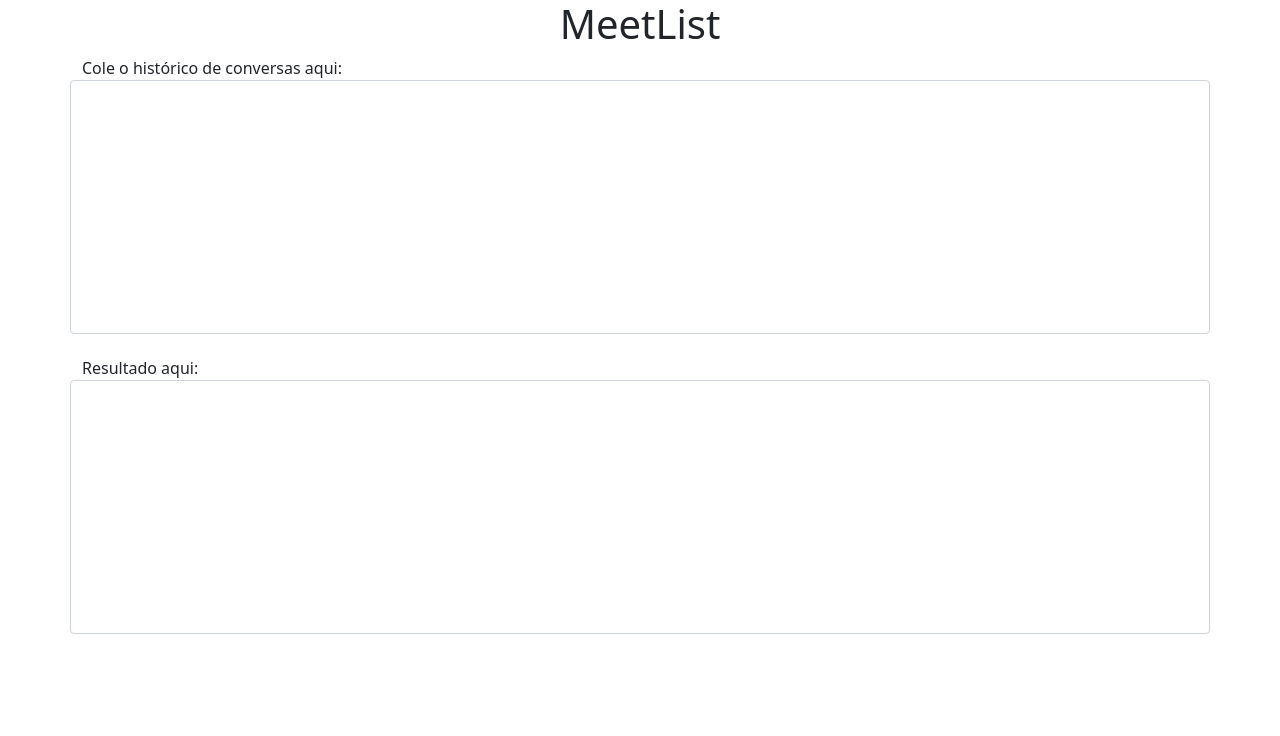
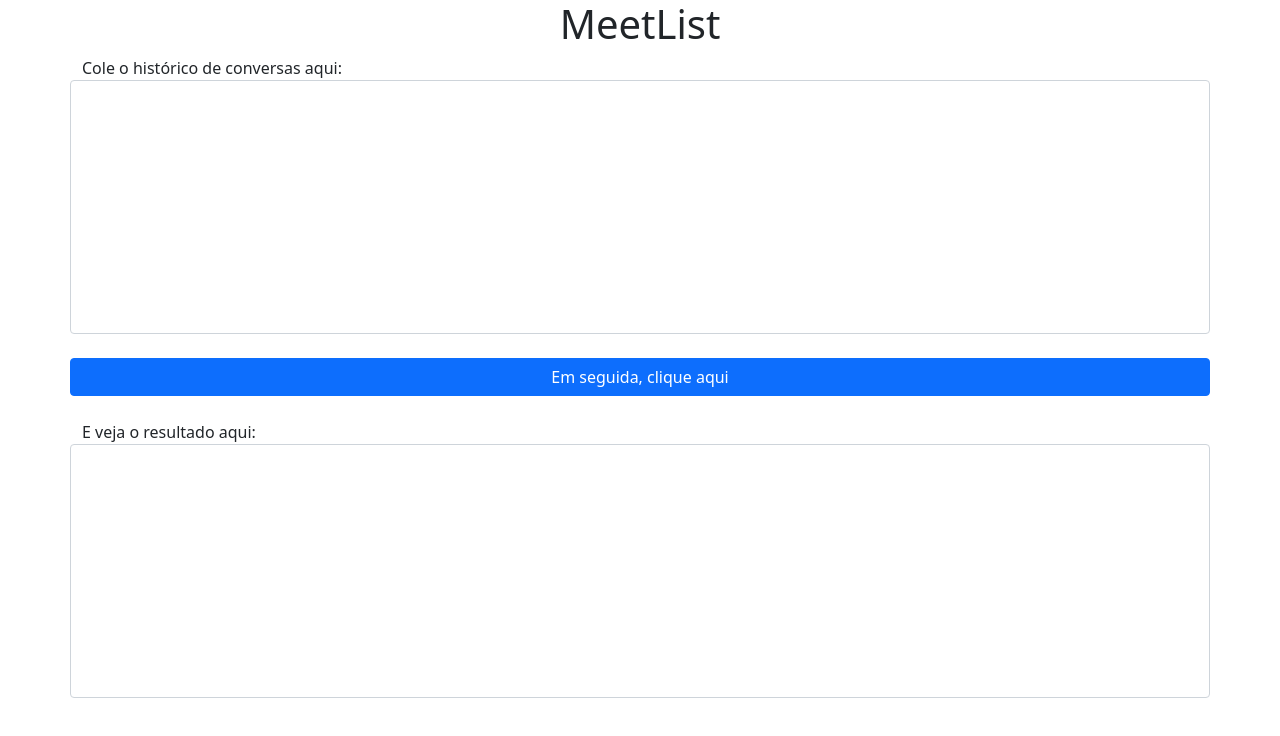
Before and after one commit to GS-bit/meetlist, a plain HTML site: page index.html in a window 1280 px wide. Drawn offline with nearby package versions, Linux system fonts and the light colour scheme.

Commit message:
Update index.html
Inclusão de um botão para iniciar o processo de transformação do histórico de conversas em uma lista organizada.

```diff
--- a/index.html
+++ b/index.html
@@ -22,15 +22,19 @@
 				<label>Cole o histórico de conversas aqui:</label>
 				</div>
 				<div class="row">
-				<textarea id="input" rows=10 class="form-control" style="resize: none; height:100%; background-color:#FFF" onchange="genList()"></textarea>
+				<textarea id="input" rows=10 class="form-control" style="resize: none; height:100%; background-color:#FFF"></textarea>
 				</div>
 			</div>
 		</div>
 
-		<div class="row" style="margin-top:2%">
+		<div class="row mt-4">
+			<input type="button" class="btn btn-primary" value="Em seguida, clique aqui" onclick="genList()" />
+		</div>
+
+		<div class="row mt-4">
 			<div class="form-group">
 				<div class="row">
-				<label>Resultado aqui:</label>
+				<label>E veja o resultado aqui:</label>
 				</div>
 				<div class="row">
 				<textarea id="output" rows=10 class="form-control" readonly=false style="resize: none; height:100%; background-color:#FFF"></textarea>
```
